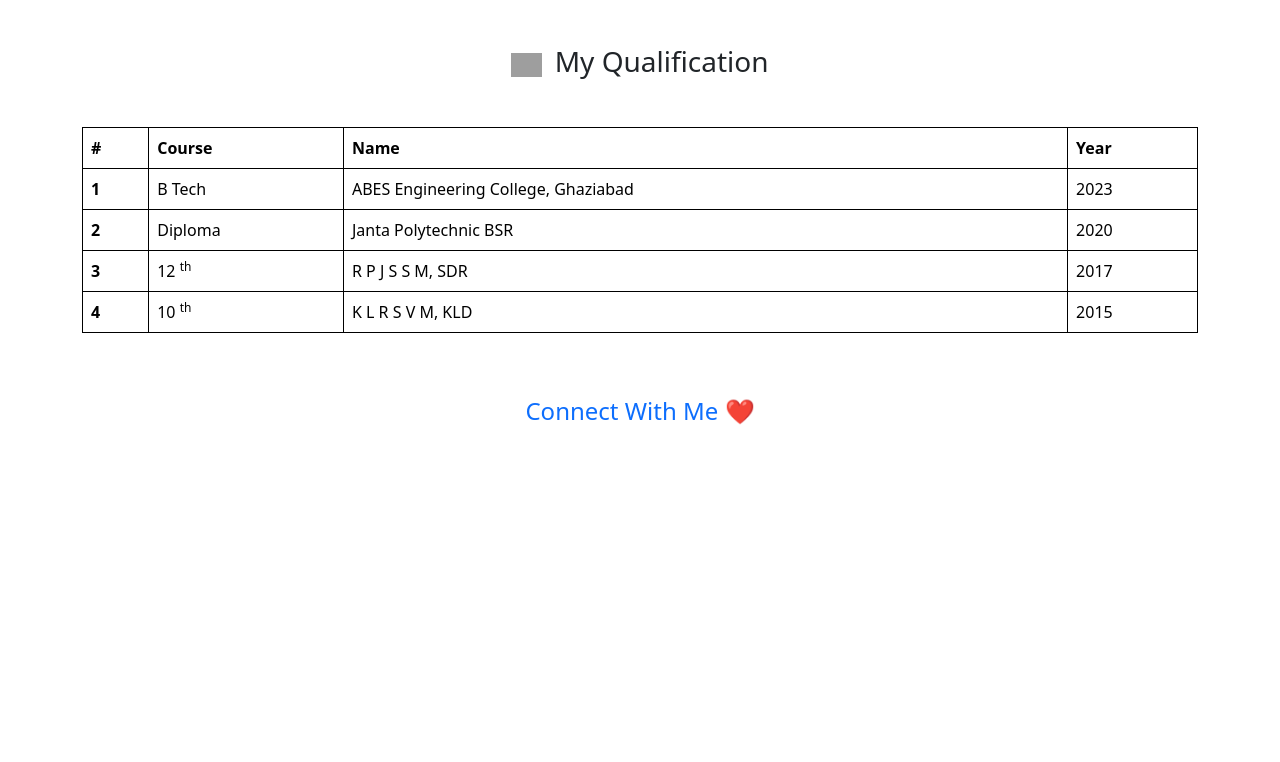
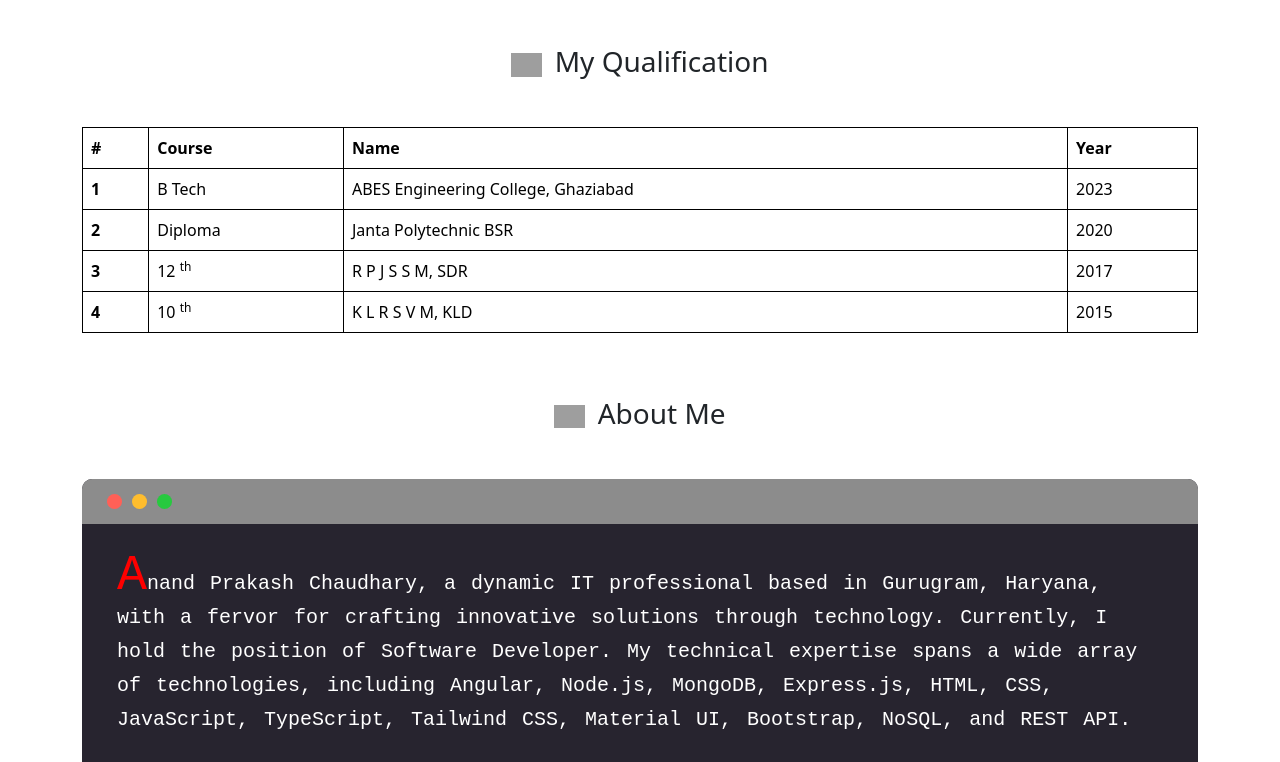
Before and after one commit to anand8126/Anand-CV, a plain HTML site: page index.html in a window 1280 px wide. Shown: the part 2038-2800 px from the top of the page. Before the commit the page ends 2472 px from the top, so only its background shows below. Drawn offline with nearby package versions, Linux system fonts and the light colour scheme; grey boxes are pictures that could not be loaded.

Commit message:
first commit

```diff
--- a/index.html
+++ b/index.html
@@ -29,7 +29,9 @@
             <span class="navbar-toggler-icon"></span>
           </button>
           <div class="collapse navbar-collapse" id="navbarTogglerDemo01">
-            <a class="navbar-brand" href="#"><img src="anand.png" alt="" width="50px"></a>
+            <a class="navbar-brand" href="#"
+              ><img src="anand.png" alt="" width="50px"
+            /></a>
             <ul class="navbar-nav me-auto mb-2 mb-lg-0">
               <li class="nav-item">
                 <a class="nav-link active" aria-current="page" href="#skills"
@@ -94,7 +96,15 @@
       <div class="mt-5 mb-5">
         <div class="row">
           <div class="col-md-12">
-            <h3 class="text-center mb-5" id="skills"><span><img src="https://cdn-icons-png.flaticon.com/512/2622/2622682.png" style="width: 36px; padding-right: 5px;" alt=""></span> My Tech Stack Skills</h3>
+            <h3 class="text-center mb-5" id="skills">
+              <span
+                ><img
+                  src="https://cdn-icons-png.flaticon.com/512/2622/2622682.png"
+                  style="width: 36px; padding-right: 5px"
+                  alt=""
+              /></span>
+              My Tech Stack Skills
+            </h3>
           </div>
           <div class="div col-md-4">
             <div class="card">
@@ -355,7 +365,14 @@
       <!-- My Projects -->
       <div class="row mt-5">
         <div class="col-md-12">
-          <h3 class="text-center mb-5"> <span><img src="https://cdn-icons-png.flaticon.com/512/5956/5956592.png" style="width: 36px; padding-right: 5px;" alt=""></span>Projects</h3>
+          <h3 class="text-center mb-5">
+            <span
+              ><img
+                src="https://cdn-icons-png.flaticon.com/512/5956/5956592.png"
+                style="width: 36px; padding-right: 5px"
+                alt="" /></span
+            >Projects
+          </h3>
         </div>
         <div class="col-md-3">
           <div class="card cards">
@@ -455,7 +472,15 @@
 
       <div class="row">
         <div class="col-md-12">
-          <h3 class="text-center mt-5 mb-5"><span><img src="https://png.pngtree.com/png-vector/20190116/ourmid/pngtree-vector-certificate-icon-png-image_322062.jpg" style="width: 36px; padding-right: 5px;" alt=""></span> My Certificates</h3>
+          <h3 class="text-center mt-5 mb-5">
+            <span
+              ><img
+                src="https://png.pngtree.com/png-vector/20190116/ourmid/pngtree-vector-certificate-icon-png-image_322062.jpg"
+                style="width: 36px; padding-right: 5px"
+                alt=""
+            /></span>
+            My Certificates
+          </h3>
         </div>
 
         <div class="col-md-4">
@@ -492,7 +517,15 @@
       <!-- Educations -->
       <div class="row">
         <div class="col-md-12">
-            <h3 class="text-center mt-5 mb-5"><span><img src="https://cdn-icons-png.flaticon.com/512/8386/8386386.png" style="width: 36px; padding-right: 5px;" alt=""></span> My Qualification</h3>
+          <h3 class="text-center mt-5 mb-5">
+            <span
+              ><img
+                src="https://cdn-icons-png.flaticon.com/512/8386/8386386.png"
+                style="width: 36px; padding-right: 5px"
+                alt=""
+            /></span>
+            My Qualification
+          </h3>
         </div>
         <div class="col-md-12">
           <table class="table">
@@ -535,6 +568,45 @@
         </div>
       </div>
 
+      <!-- About-section -->
+      <div class="row">
+        <div class="col-md-12">
+          <h3 class="text-center mt-5 mb-5">
+            <span
+              ><img
+                src="https://upload.wikimedia.org/wikipedia/commons/thumb/e/e4/Infobox_info_icon.svg/1200px-Infobox_info_icon.svg.png"
+                style="width: 36px; padding-right: 5px"
+                alt=""
+            /></span>
+            About Me
+          </h3>
+        </div>
+        <div class="col-md-12">
+          <div class="flex">
+            <div class="about-box">
+              <div class="about-heading">
+                <div class="dot-flex">
+                  <p class="dot"></p>
+                  <p class="dot"></p>
+                  <p class="dot"></p>
+                </div>
+              </div>
+              <div class="about-desc">
+                <p>
+                  Anand Prakash Chaudhary, a dynamic IT professional based
+                  in Gurugram, Haryana, with a fervor for crafting innovative
+                  solutions through technology. Currently, I hold the position
+                  of Software Developer. My technical expertise spans a wide
+                  array of technologies, including Angular, Node.js, MongoDB,
+                  Express.js, HTML, CSS, JavaScript, TypeScript, Tailwind CSS,
+                  Material UI, Bootstrap, NoSQL, and REST API.
+                </p>
+              </div>
+            </div>
+          </div>
+        </div>
+      </div>
+
       <!-- Footer section -->
       <footer class="mt-5">
         <div class="row">
--- a/style.css
+++ b/style.css
@@ -52,7 +52,6 @@ p.skill-name span {
   padding-left: 10px;
 }
 
-
 /* Projects */
 
 .project-buttons {
@@ -70,13 +69,11 @@ p.skill-name span {
   margin: 30px;
 }
 
-
 /* Educations */
 
-
 td,
-th ,
-tr  {
+th,
+tr {
   border: 1px solid !important;
 }
 
@@ -89,8 +86,60 @@ h4.connect a {
   text-decoration: none;
 }
 
+/* About Section */
 
+.about-heading {
+  background: #8c8c8c;
+  border-top-left-radius: 10px;
+  border-top-right-radius: 10px;
+}
 
+p.dot {
+  height: 15px;
+  width: 15px;
+  background: red;
+  border-radius: 50%;
+  margin: 5px;
+}
+
+.dot-flex {
+  display: flex;
+  justify-content: flex-start;
+  align-items: center;
+  padding: 10px
+}
+
+.dot-flex .dot:first-child {
+  margin-left: 15px;
+  background-color: #ff6057;
+}
+.dot-flex .dot:nth-child(2) {
+  background-color: #ffbd2e;
+}
+
+.dot-flex .dot:last-child {
+  background-color: #27c93f;
+}
+
+.about-box {
+  background-color: #27242f;
+  color: #fff;
+  border-radius: 10px;
+}
+
+.about-desc {
+  font-weight: 300;
+  font-size: 20px;
+  padding: 35px;
+  line-height: 34px;
+  word-spacing: 3px;
+  font-family: monospace;
+}
+
+.about-desc p::first-letter{
+  color: red;
+  font-size: 50px;
+}
 
 @media screen and (max-width: 700px) {
   h3.my-name {
@@ -118,5 +167,4 @@ h4.connect a {
   .card.cards {
     margin: 16px 5px;
   }
-
 }
--- a/style.js
+++ /dev/null
@@ -1 +0,0 @@
-<script src="https://cdn.jsdelivr.net/npm/bootstrap@5.3.2/dist/js/bootstrap.bundle.min.js" integrity="sha384-C6RzsynM9kWDrMNeT87bh95OGNyZPhcTNXj1NW7RuBCsyN/o0jlpcV8Qyq46cDfL" crossorigin="anonymous"></script>
```
Lines whose indentation alone changed are shown as unchanged.
